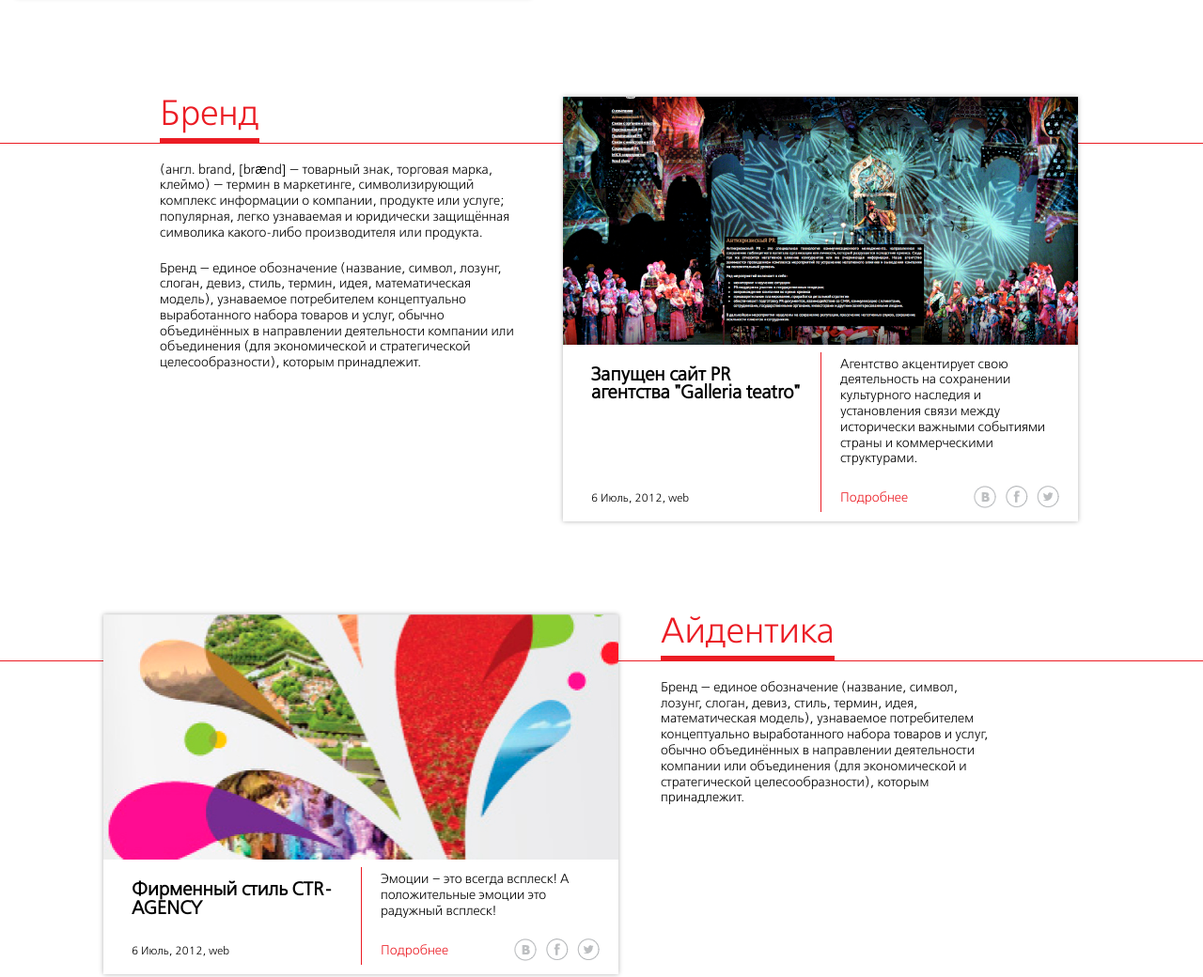
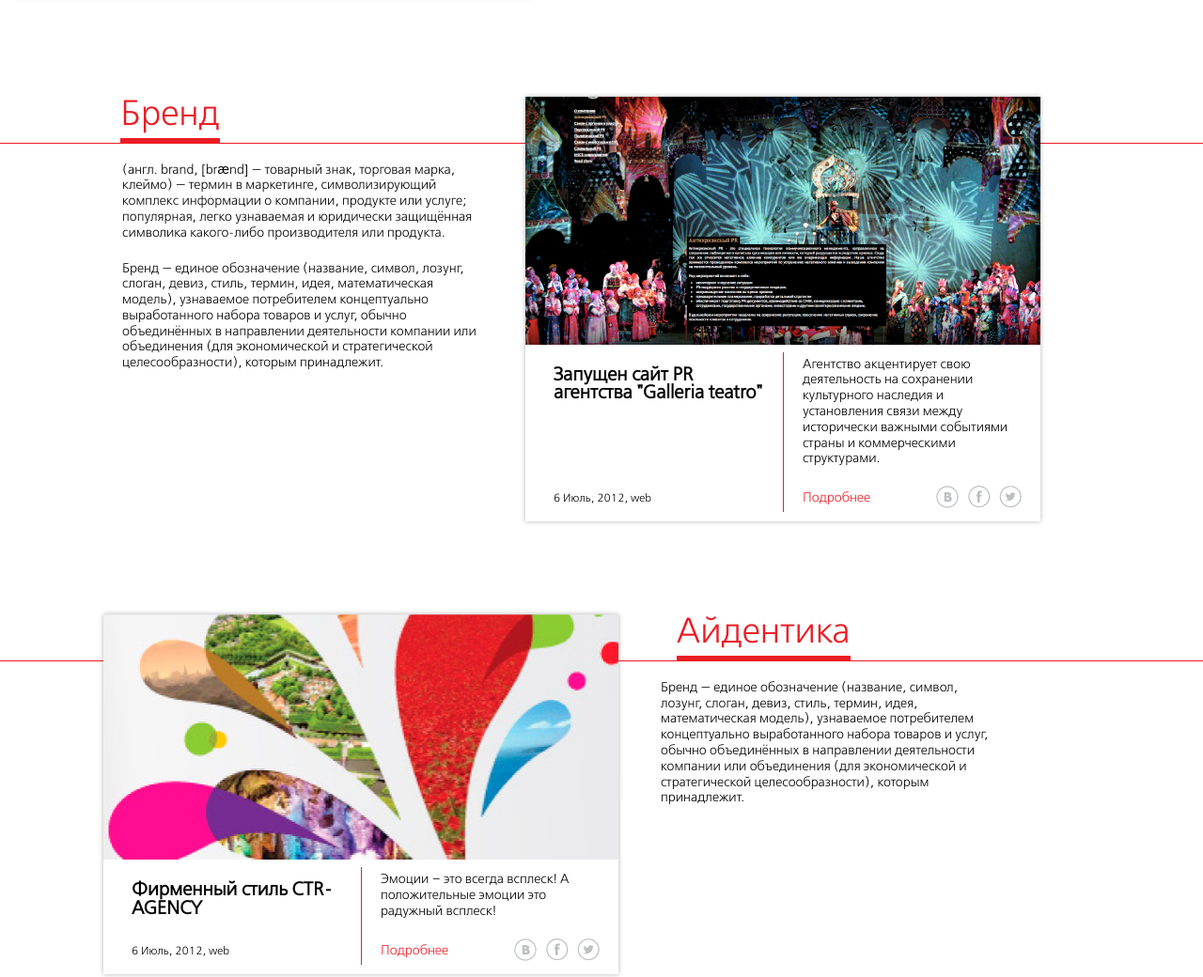
Before and after one commit to lynx1983/urbanexpo, a plain HTML site: page index.html in a window 1280 px wide. Shown: the part 10325-11365 px from the top of the page at 94% size. Drawn offline with Linux system fonts and the light colour scheme.

Commit message:
Centered articles

```diff
--- a/css/style.css
+++ b/css/style.css
@@ -456,12 +456,12 @@ article .wrapper {
     position: relative;
 }
 
-article .wrapper > .content {
-    padding: 20px 170px;
+article .inner > .content {
+    padding: 20px 130px;
     line-height: 1.2em;
 }
 
-article .wrapper > .content p {
+article .inner > .content p {
     margin-bottom: 1.5em;
 }
 
@@ -1154,16 +1154,15 @@ button.submited {
     }
 
     article .header-wrapper {
-        width: auto;
-        margin: 0;
-        margin-left: 170px;
     }
 
     article .wrapper {
-        margin: 0;
     }
 
-    article .wrapper > .content {
+    article .wrapper .inner{
+    }
+
+    article .inner > .content {
         float: left;
         width: 30%;
         padding-right: 45px;
@@ -1180,21 +1179,24 @@ button.submited {
     }
 
     article:nth-child(even) .header-wrapper {
-        margin: 0;
         padding-left: 90px;
     }
 
     article:nth-child(even) .header-inner {
         width: 30%;
         float: right;
-        margin-right: 220px;
+        margin-right: 170px;
     }
 
     article:nth-child(even) .wrapper {
         padding-left: 90px;
     }
 
-    article:nth-child(even) .wrapper > .content {
+    article:nth-child(even) .wrapper .inner {
+
+    }
+
+    article:nth-child(even) .inner > .content {
         float: right;
         padding-right: 220px;
         padding-left: 45px;
--- a/index.html
+++ b/index.html
@@ -625,7 +625,8 @@
 						</div>
 					</div>
 				</div>
-				<div class="wrapper clearfix">
+				<div class="wrapper">
+					<div class="inner clearfix">
 						<div class="content">
 							<p>(англ. brand, [brænd] — товарный знак, торговая марка, клеймо) — термин в маркетинге, символизирующий комплекс информации о компании, продукте или услуге; популярная, легко узнаваемая и юридически защищённая символика какого-либо производителя или продукта.</p>
 							<p>Бренд — единое обозначение (название, символ, лозунг, слоган, девиз, стиль, термин, идея, математическая модель), узнаваемое потребителем концептуально выработанного набора товаров и услуг, обычно объединённых в направлении деятельности компании или объединения (для экономической и стратегической целесообразности), которым принадлежит.</p>
@@ -653,6 +654,7 @@
 							</div>
 						</div>
 					</div>
+				</div>
 			</article>
 			<article class="clearfix">
 				<div class="header clearfix">
@@ -662,7 +664,8 @@
 						</div>
 					</div>
 				</div>
-				<div class="wrapper clearfix">
+				<div class="wrapper">
+					<div class="inner clearfix">
 						<div class="content">
 							<p>Бренд — единое обозначение (название, символ, лозунг, слоган, девиз, стиль, термин, идея, математическая модель), узнаваемое потребителем концептуально выработанного набора товаров и услуг, обычно объединённых в направлении деятельности компании или объединения (для экономической и стратегической целесообразности), которым принадлежит.</p>
 						</div>
@@ -686,6 +689,7 @@
 										<li><a href="#" class="icon fb"></a></li>
 										<li><a href="#" class="icon tw"></a></li>
 									</ul>
+								</div>
 							</div>
 						</div>
 					</div>
```
Lines whose indentation alone changed are shown as unchanged.
